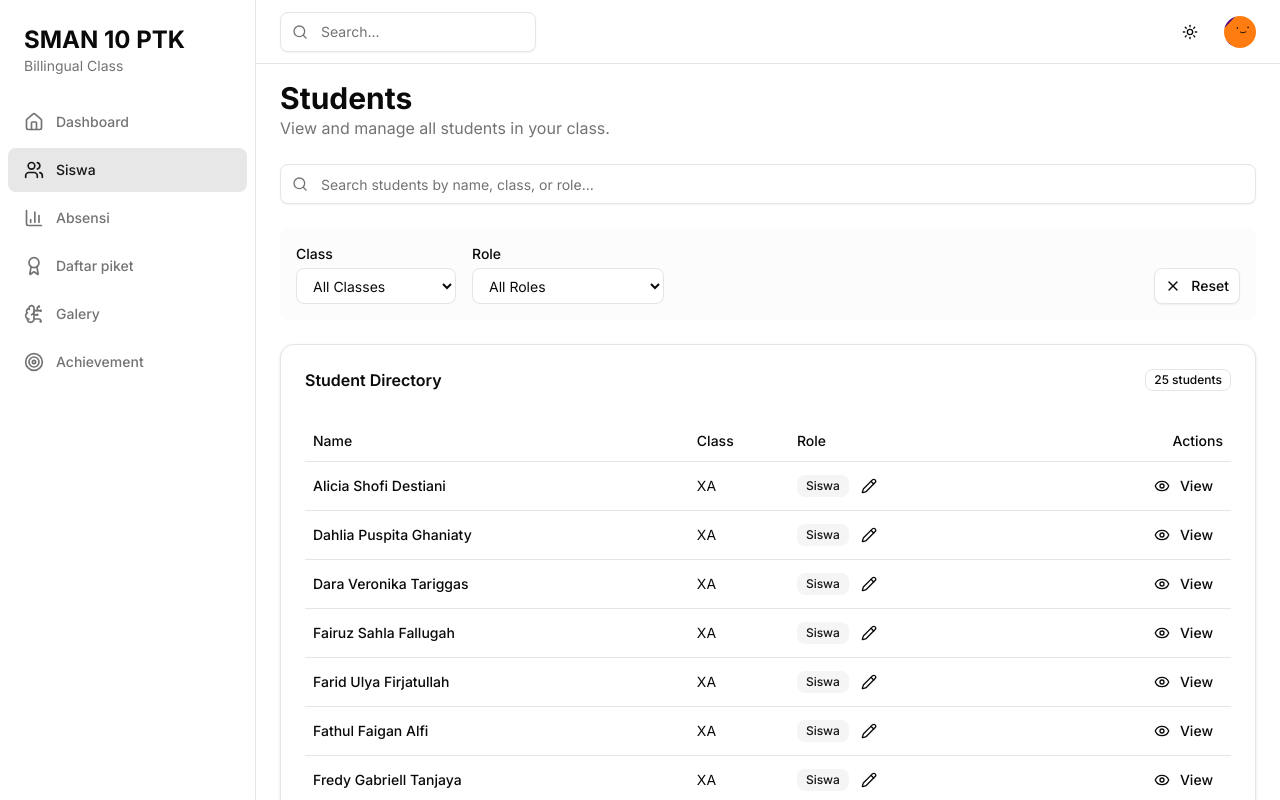
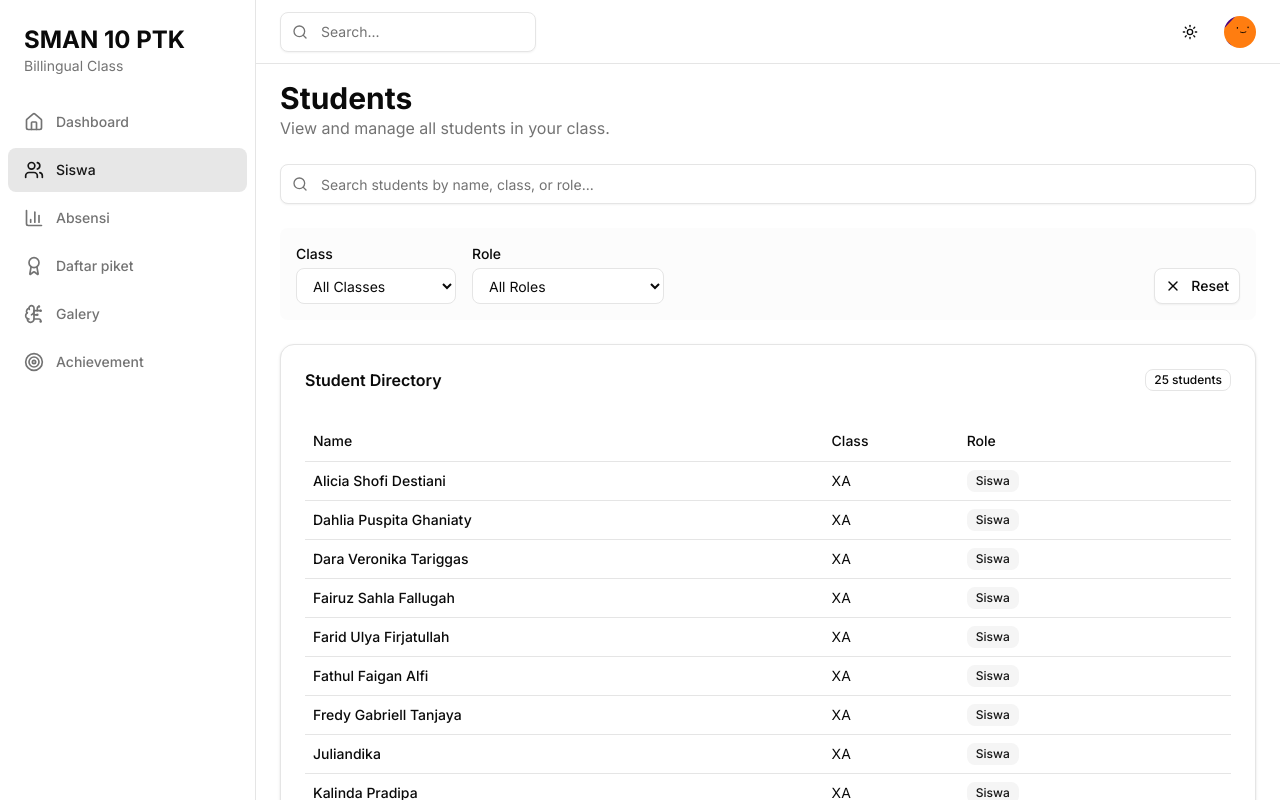
Before and after one commit to TwentyCloff/employee, a Next.js app: page /employees in a window 1280 px wide. Shown: the top 800 px of the page. Built offline with nearby package versions, Linux system fonts and the light colour scheme.

Commit message:
Update page.jsx

```diff
--- a/app/employees/page.jsx
+++ b/app/employees/page.jsx
@@ -22,14 +22,11 @@ import {
 import { Button } from "@/components/ui/button";
 import { Badge } from "@/components/ui/badge";
 import {
-  Eye,
   Search,
   ChevronLeft,
   ChevronRight,
   X,
-  Pencil,
 } from 'lucide-react';
-import Link from 'next/link';
 
 // Student data sorted alphabetically with roles
 const studentData = [
@@ -184,37 +181,9 @@ export default function StudentsPage() {
   const [filteredData, setFilteredData] = useState([]);
   const [paginatedData, setPaginatedData] = useState([]);
 
-  // State for editing role
-  const [editingRoleId, setEditingRoleId] = useState(null);
-  const [tempRole, setTempRole] = useState('');
-
   // Extract unique classes and roles for filters
   const classes = [...new Set(studentData.map(student => student.class))];
   const roles = ['Siswa', 'Ketua Kelas', 'Wakil Ketua', 'Sekretaris', 'Bendahara 1', 'Bendahara 2'];
-
-  // Handle role update
-  const handleRoleUpdate = (id) => {
-    const updatedData = studentData.map(student => {
-      if (student.id === id) {
-        return { ...student, role: tempRole };
-      }
-      return student;
-    });
-
-    setFilteredData(updatedData.filter(student => {
-      const matchesSearch = searchQuery === '' ||
-        student.name.toLowerCase().includes(searchQuery.toLowerCase()) ||
-        student.class.toLowerCase().includes(searchQuery.toLowerCase()) ||
-        student.role.toLowerCase().includes(searchQuery.toLowerCase());
-
-      const matchesClass = selectedClass === '' || student.class === selectedClass;
-      const matchesRole = selectedRole === '' || student.role === selectedRole;
-
-      return matchesSearch && matchesClass && matchesRole;
-    }));
-
-    setEditingRoleId(null);
-  };
 
   useEffect(() => {
     // Apply filters and search
@@ -339,7 +308,6 @@ export default function StudentsPage() {
                   <TableHead>Name</TableHead>
                   <TableHead>Class</TableHead>
                   <TableHead>Role</TableHead>
-                  <TableHead className="text-right">Actions</TableHead>
                 </TableRow>
               </TableHeader>
               <TableBody>
@@ -348,35 +316,6 @@ export default function StudentsPage() {
                     <TableCell className="font-medium">{student.name}</TableCell>
                     <TableCell>{student.class}</TableCell>
                     <TableCell>
-                      {editingRoleId === student.id ? (
-                        <div className="flex items-center gap-2">
-                          <select
-                            value={tempRole}
-                            onChange={(e) => setTempRole(e.target.value)}
-                            className="h-8 rounded-md border border-input bg-background px-2 text-sm"
-                          >
-                            {roles.map(role => (
-                              <option key={role} value={role}>{role}</option>
-                            ))}
-                          </select>
-                          <Button
-                            size="sm"
-                            onClick={() => handleRoleUpdate(student.id)}
-                            className="h-8"
-                          >
-                            Save
-                          </Button>
-                          <Button
-                            variant="outline"
-                            size="sm"
-                            onClick={() => setEditingRoleId(null)}
-                            className="h-8"
-                          >
-                            Cancel
-                          </Button>
-                        </div>
-                      ) : (
-                        <div className="flex items-center gap-2">
                       <Badge
                         variant={
                           student.role === 'Ketua Kelas' ? 'default' :
@@ -388,34 +327,13 @@ export default function StudentsPage() {
                       >
                         {student.role}
                       </Badge>
-                          <Button
-                            variant="ghost"
-                            size="icon"
-                            className="h-6 w-6"
-                            onClick={() => {
-                              setEditingRoleId(student.id);
-                              setTempRole(student.role);
-                            }}
-                          >
-                            <Pencil className="h-3 w-3" />
-                          </Button>
-                        </div>
-                      )}
-                    </TableCell>
-                    <TableCell className="text-right">
-                      <Link href={`/student/${student.id}`}>
-                        <Button size="sm" variant="ghost">
-                          <Eye className="h-4 w-4 mr-1" />
-                          View
-                        </Button>
-                      </Link>
                     </TableCell>
                   </TableRow>
                 ))}
 
                 {paginatedData.length === 0 && (
                   <TableRow>
-                    <TableCell colSpan={4} className="text-center py-8 text-muted-foreground">
+                    <TableCell colSpan={3} className="text-center py-8 text-muted-foreground">
                       No students found matching your filters.
                     </TableCell>
                   </TableRow>
```
Lines whose indentation alone changed are shown as unchanged.
